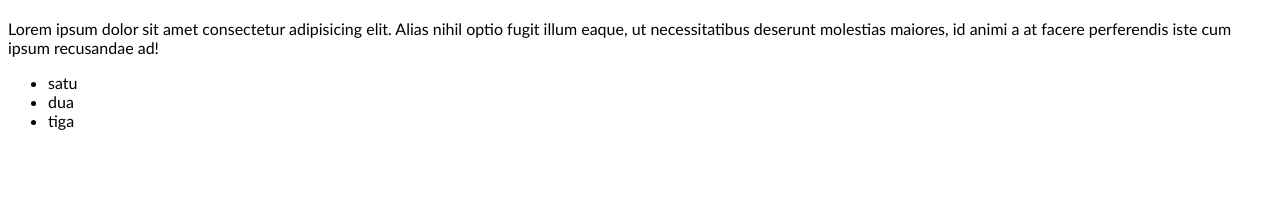
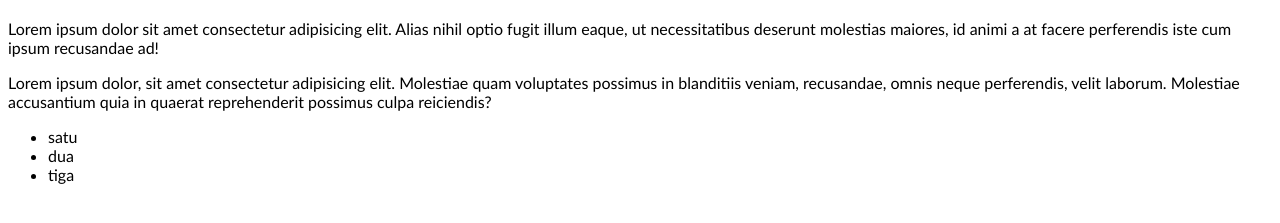
Before and after one commit to KINGIWAL/Latihan-git-3, a plain HTML site: page index.html in a window 1280 px wide. Shown: the part 63-286 px from the top of the page. Drawn offline with Linux system fonts and the light colour scheme.

Commit message:
Menambahkan paragraf 1 lagi

```diff
--- a/index.html
+++ b/index.html
@@ -9,6 +9,7 @@
 <body>
     <h1>Hello World !</h1>
     <p>Lorem ipsum dolor sit amet consectetur adipisicing elit. Alias nihil optio fugit illum eaque, ut necessitatibus deserunt molestias maiores, id animi a at facere perferendis iste cum ipsum recusandae ad!</p>
+    <p>Lorem ipsum dolor, sit amet consectetur adipisicing elit. Molestiae quam voluptates possimus in blanditiis veniam, recusandae, omnis neque perferendis, velit laborum. Molestiae accusantium quia in quaerat reprehenderit possimus culpa reiciendis?</p>
     <ul>
         <li>satu</li>
         <li>dua</li>
```
